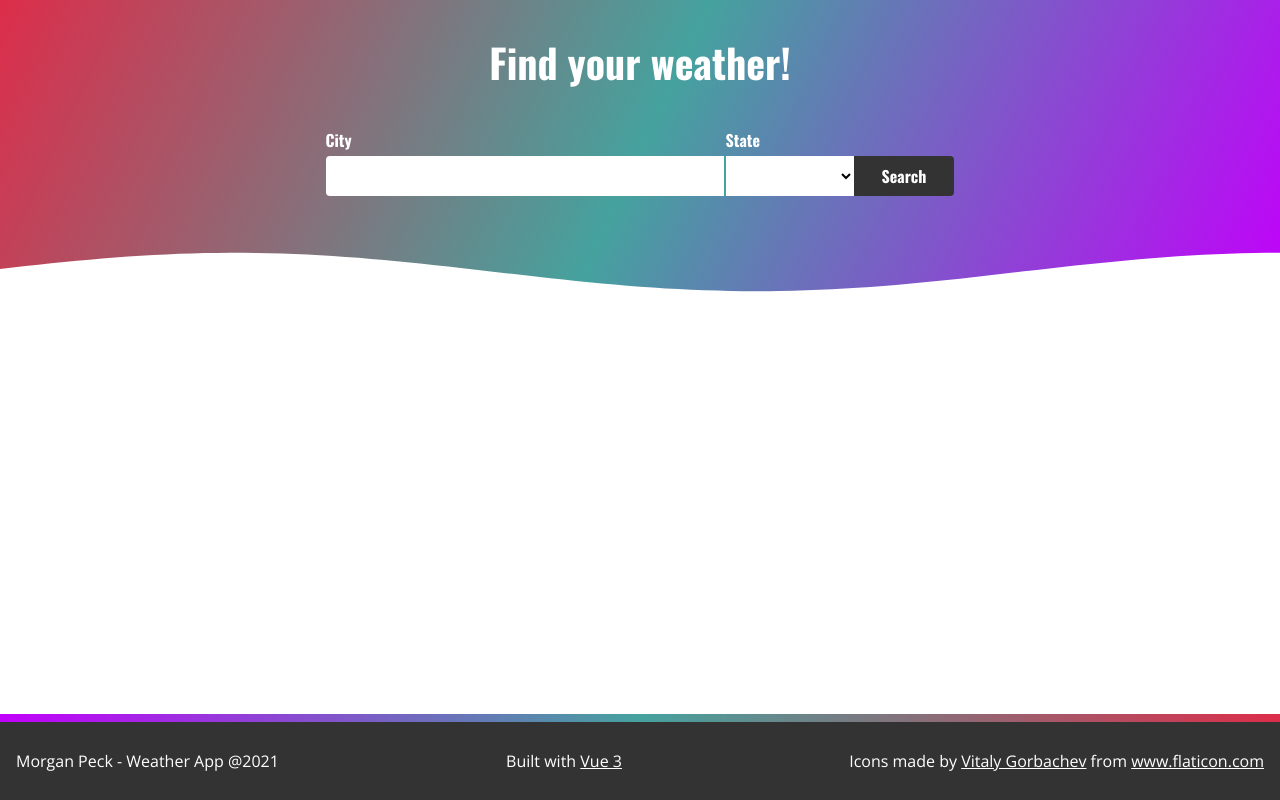
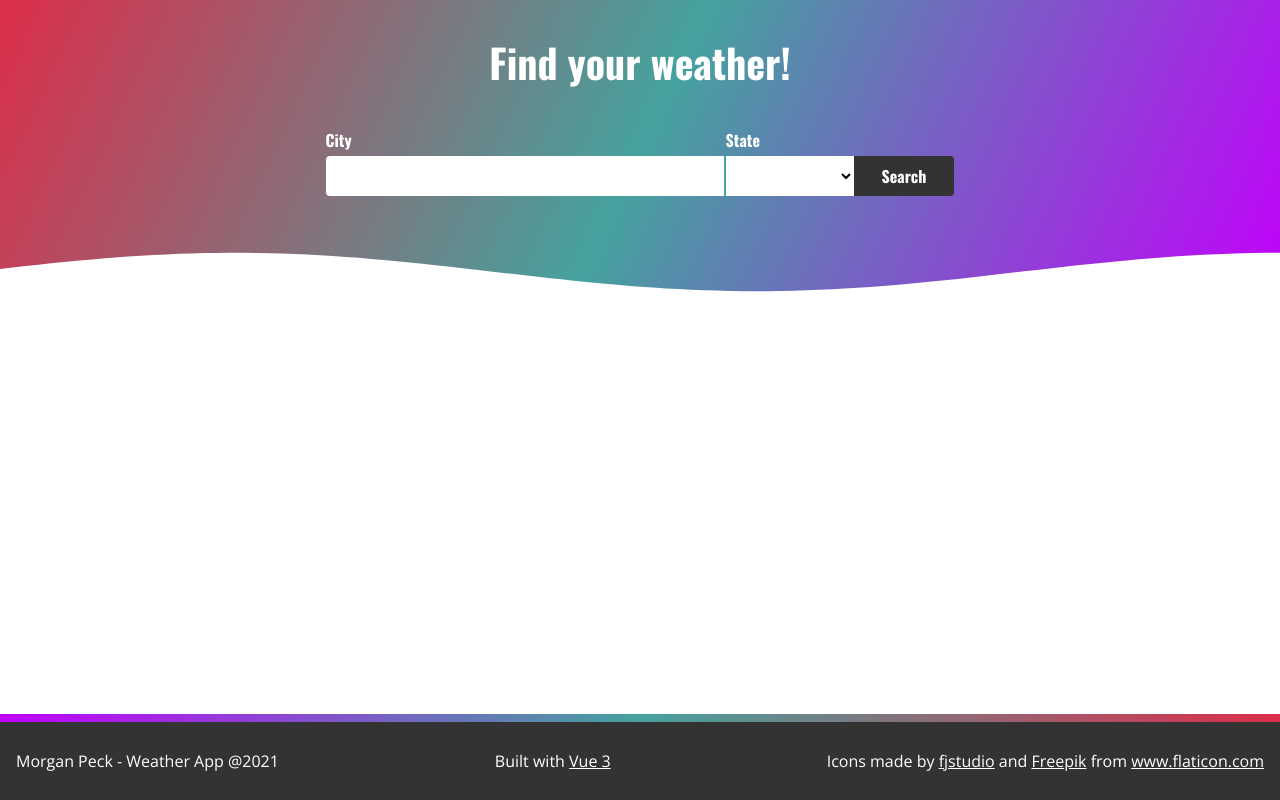
Before and after one commit to mpeck99/weather-app, a Vue app: page / in a window 1280 px wide. Built offline with nearby package versions, Linux system fonts and the light colour scheme.

Commit message:
adding link for the one other icon I am using

```diff
--- a/src/Components/Footer.vue
+++ b/src/Components/Footer.vue
@@ -4,7 +4,11 @@
     <p>Built with <a href="https://v3.vuejs.org/">Vue 3</a></p>
     <p>
       Icons made by
-      <a href="" title="Vitaly Gorbachev">Vitaly Gorbachev</a> from
+      <a href="https://www.flaticon.com/authors/fjstudio" title="fjstudio"
+        >fjstudio</a
+      >
+      and <a href="https://www.freepik.com" title="Freepik">Freepik</a>
+      from
       <a href="https://www.flaticon.com/" title="Flaticon">www.flaticon.com</a>
     </p>
   </footer>
```
